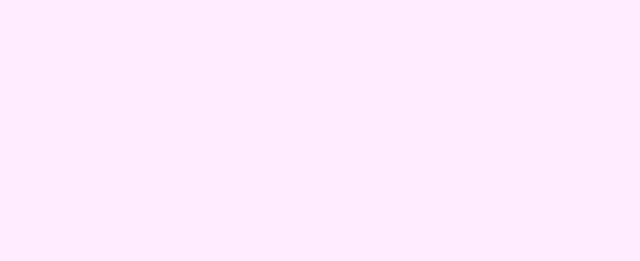
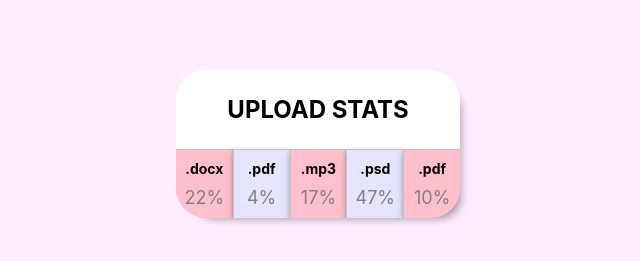
Before and after one commit to MagdalenaTyminska/React-Project-1, a React (Vite) app: page / in a window 1280 px wide. Shown: the part 477-738 px from the top of the page, without its empty margins (322-962 px from the left). Built offline with nearby package versions, Linux system fonts and the light colour scheme.

Commit message:
added component - Statistics

```diff
--- a/src/App.tsx
+++ b/src/App.tsx
@@ -1,10 +1,13 @@
 import user from './components/Profile/user.json';
 import { Profile } from './components/Profile/Profile';
+import data from './components/Statistics/data.json';
+import { Statistics } from './components/Statistics/Statistics';
 
 function App() {
 	return (
 		<>
 			<Profile username={user.username} tag={user.tag} location={user.location} avatar={user.avatar} stats={user.stats} />
+			<Statistics title='Upload stats' stats={data} />
 		</>
 	);
 }
--- /dev/null
+++ b/src/components/Statistics/Statistics.module.scss
@@ -0,0 +1,61 @@
+.statistics {
+	margin-top: 100px;
+	border-radius: 30px;
+	overflow: hidden;
+	box-shadow: 10px 10px 10px -10px rgba(0, 0, 0, 0.41);
+
+	&:hover {
+		transform: scale(1.05);
+	}
+
+	&__title {
+		background-color: white;
+		display: flex;
+		justify-content: center;
+		padding-top: 25px;
+		padding-bottom: 25px;
+		text-transform: uppercase;
+	}
+
+	&__statList {
+		display: flex;
+		flex-direction: row;
+	}
+
+	&__item {
+		display: flex;
+		flex-direction: column;
+		align-items: center;
+		justify-content: center;
+		padding: 10px;
+		width: calc(100% / 5);
+		height: 100%;
+		border: 1px solid rgb(190, 196, 195);
+		border-bottom: none;
+		border-right: none;
+		box-shadow: 0 2px 4px 0 rgba(0, 0, 0, 0.2), 0 4px 8px 0 rgba(0, 0, 0, 0.2);
+
+		&:first-child {
+			border-left: none;
+		}
+	}
+
+	&__itemOdd {
+		background-color: #e5e5ff;
+	}
+
+	&__itemEven {
+		background-color: pink;
+	}
+
+	&__label {
+		font-size: 14px;
+		margin-bottom: 10px;
+		font-weight: bold;
+	}
+
+	&__percentage {
+		font-size: 18px;
+		color: grey;
+	}
+}
--- /dev/null
+++ b/src/components/Statistics/Statistics.tsx
@@ -0,0 +1,27 @@
+import scss from './Statistics.module.scss';
+
+type Stats = {
+	id: string;
+	label: string;
+	percentage: number;
+};
+
+type StatisticsProps = {
+	title: string;
+	stats: Stats[];
+};
+
+export const Statistics = ({ title, stats }: StatisticsProps) => (
+	<section className={scss.statistics}>
+		{title && <h2 className={scss.statistics__title}>{title}</h2>}
+
+		<ul className={scss.statistics__statList}>
+			{stats.map((stat, index) => (
+				<li key={stat.id} className={`${scss.statistics__item} ${index % 2 ? scss.statistics__itemOdd : scss.statistics__itemEven}`}>
+					<span className={scss.statistics__label}> {stat.label}</span>
+					<span className={scss.statistics__percentage}>{stat.percentage}%</span>
+				</li>
+			))}
+		</ul>
+	</section>
+);
--- /dev/null
+++ b/src/components/Statistics/data.json
@@ -0,0 +1,27 @@
+[
+    {
+        "id": "id-1",
+        "label": ".docx",
+        "percentage": 22
+    },
+    {
+        "id": "id-2",
+        "label": ".pdf",
+        "percentage": 4
+    },
+    {
+        "id": "id-3",
+        "label": ".mp3",
+        "percentage": 17
+    },
+    {
+        "id": "id-4",
+        "label": ".psd",
+        "percentage": 47
+    },
+    {
+        "id": "id-5",
+        "label": ".pdf",
+        "percentage": 10
+    }
+]
```
